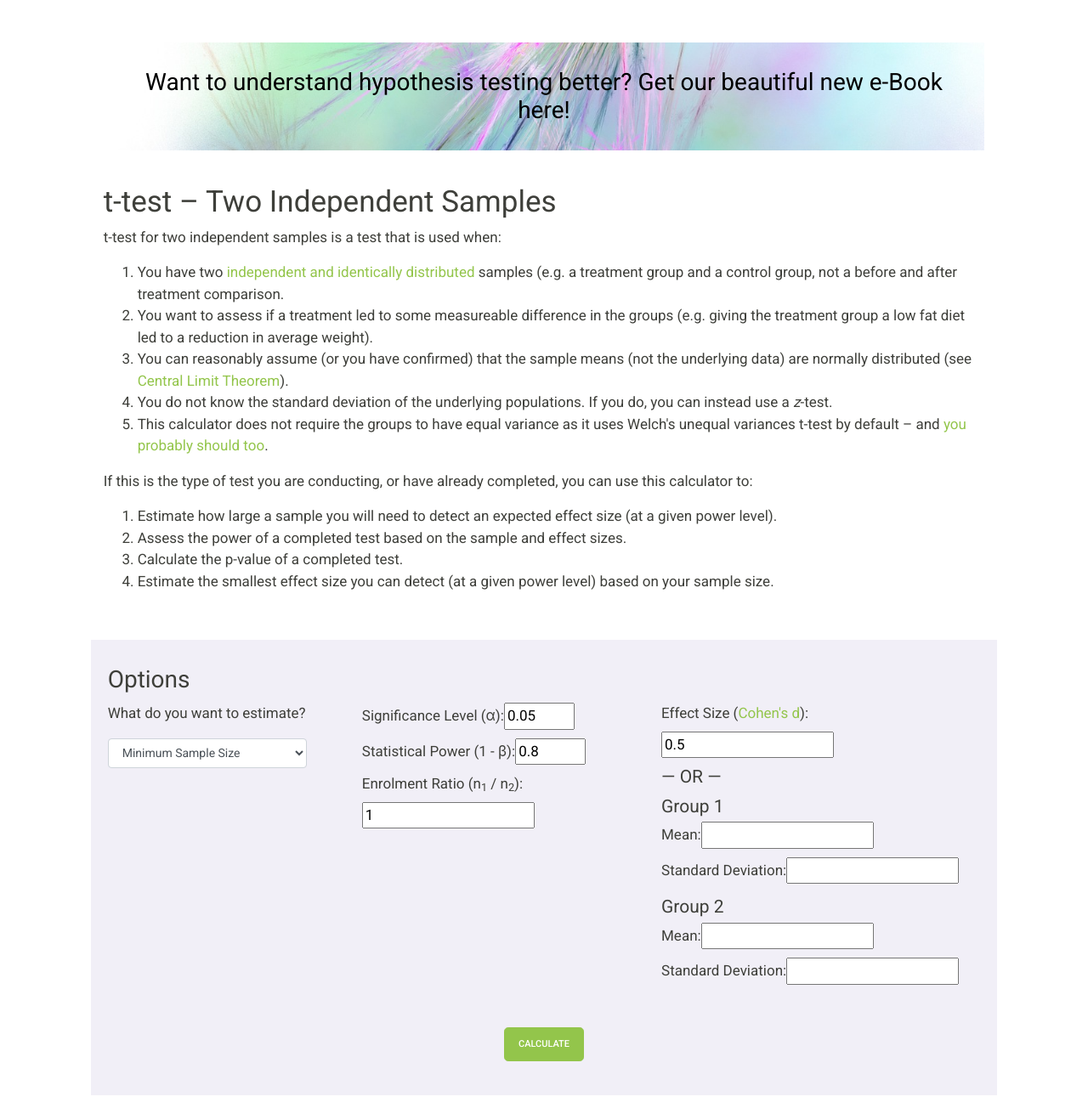
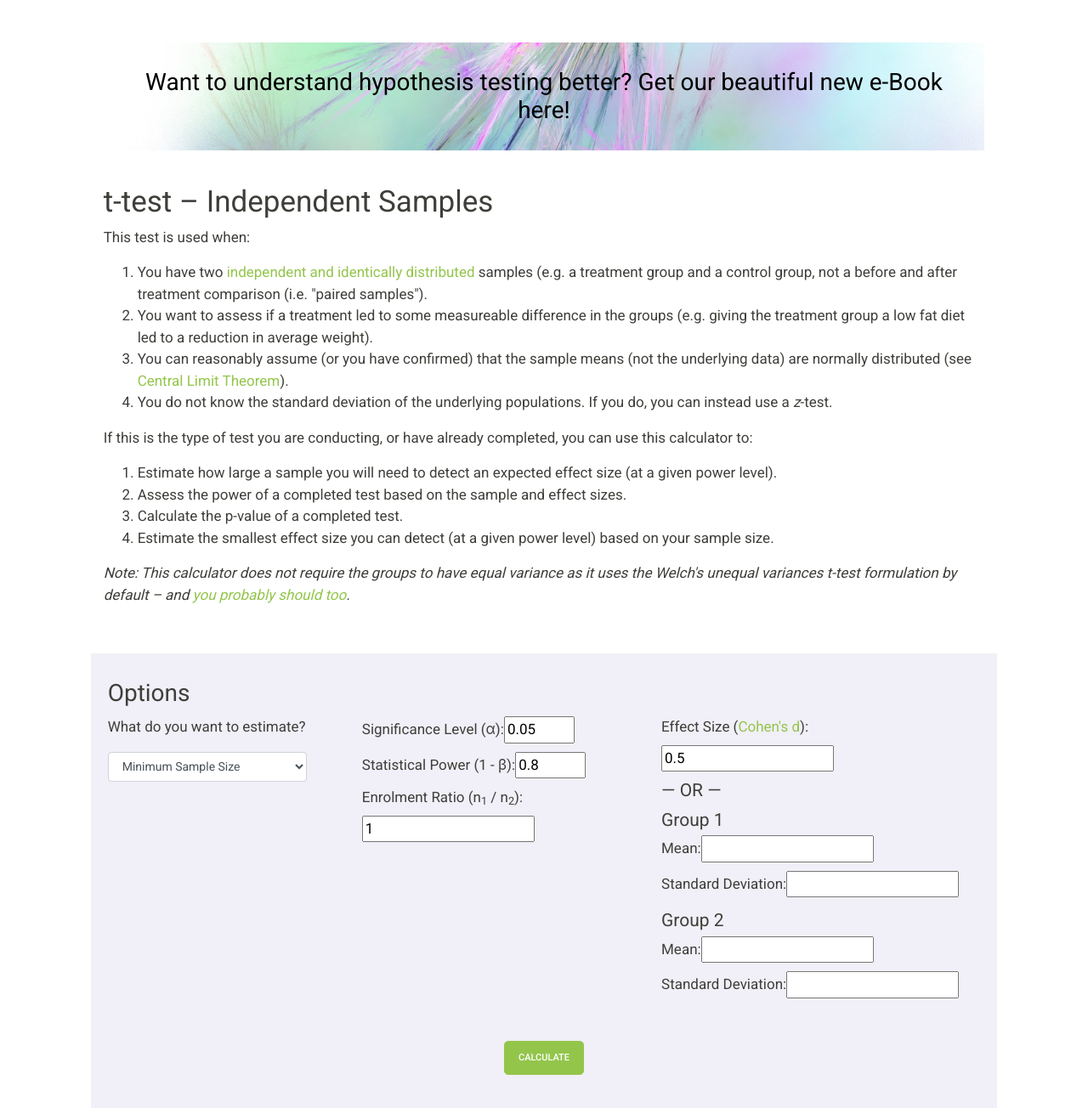
Before and after one commit to vladimiriii/power-calculator, a Flask app: template app/templates/t-test-two-ind.html in a window 1280 px wide. Shown: the part 87-1391 px from the top of the page at 85% size. Run offline with Flask 2, Linux system fonts and the light colour scheme; the template is opened without the code that fills it, so the values that code supplies are empty; parts of the project's set-up code (start-up, migrations or seed data) failed here and were passed over; some libraries are stand-ins or nearby versions.

Commit message:
Updating some text and URLs

```diff
--- a/app/lib/notes/t_test.py
+++ b/app/lib/notes/t_test.py
@@ -25,7 +25,7 @@ def generate_p_value_notes(n_1, n_2):
     notes = [
         "T is a t distributed random variable with {} degrees of freedom: t<sub>υ={}</sub>".format(upsilon, upsilon),
         "The calculation shown is for a two tailed test. However, from the forumla, you can see the only change required for a one-sided test is to not multiply by 2 in the last step.",
-        "The difference in means (or the effect size) for this calculation represents the observed difference in <i>sample</i> means. This is because we are calculating the probability of observing an effect size at least as large as the one observed if H<sub>0</sub> is true. That is, it is the probability that we would incorrectly reject H<sub>0</sub> (i.e. the Type I error rate)."
+        "The difference in means (or the effect size) for this calculation represents the observed difference in <i>sample</i> means. This is because we are calculating the probability of observing an effect size at least as large as the one observed if H<sub>0</sub> is true. That is, the probability that we would incorrectly reject H<sub>0</sub> (i.e. the Type I error rate)."
     ]
     return notes
 
--- a/app/static/script/custom/testMap.js
+++ b/app/static/script/custom/testMap.js
@@ -13,7 +13,7 @@ const testMap = [
     },
     {
         "name": "t-test with two independent samples",
-        "url": "./t-test-two-independent-samples",
+        "url": "./t-test-independent-samples",
         "status": "available",
         "attributes": {
             "groups": ["2"],
@@ -35,7 +35,7 @@ const testMap = [
     },
     {
         "name": "t-test with two independent samples and unequal variance",
-        "url": "./t-test-two-independent-samples",
+        "url": "./t-test-independent-samples",
         "status": "available",
         "attributes": {
             "groups": ["2"],
--- a/app/static/script/custom/ttest2ind/results.js
+++ b/app/static/script/custom/ttest2ind/results.js
@@ -64,7 +64,7 @@ function calculateEstimates(inputs) {
     return new Promise((resolve, reject) => {
         $.ajax({
             type: "POST",
-            url: '/t-test-2-sample-ind-calc',
+            url: '/t-test-independent-samples-calc',
             data: JSON.stringify(inputs),
             contentType: 'application/json',
             success: (response) => {
--- a/app/templates/t-test-two-ind.html
+++ b/app/templates/t-test-two-ind.html
@@ -3,7 +3,7 @@
 
 <head>
 
-    <title>The Power Calculator – t-test with Two Independent Sample</title>
+    <title>The Power Calculator – t-test: Independent Samples</title>
 
     {% include 'includes/basic-meta.html' %}
     {% include 'includes/base-scripts.html' %}
@@ -33,14 +33,13 @@
         </div>
         <div class="row">
             <div class="col-md-10 offset-md-1">
-                <h1>t-test – Two Independent Samples</h1>
-                <p>t-test for two independent samples is a test that is used when:</p>
+                <h1>t-test – Independent Samples</h1>
+                <p>This test is used when:</p>
                 <ol>
-                    <li>You have two <a href="https://en.wikipedia.org/wiki/Independent_and_identically_distributed_random_variables" target='_blank'>independent and identically distributed</a> samples (e.g. a treatment group and a control group, not a before and after treatment comparison.</li>
+                    <li>You have two <a href="https://en.wikipedia.org/wiki/Independent_and_identically_distributed_random_variables" target='_blank'>independent and identically distributed</a> samples (e.g. a treatment group and a control group, not a before and after treatment comparison (i.e. "paired samples").</li>
                     <li>You want to assess if a treatment led to some measureable difference in the groups (e.g. giving the treatment group a low fat diet led to a reduction in average weight).</li>
                     <li>You can reasonably assume (or you have confirmed) that the sample means (not the underlying data) are normally distributed (see <a href="https://en.wikipedia.org/wiki/Central_limit_theorem" target='_blank'>Central Limit Theorem</a>).</li>
                     <li>You do not know the standard deviation of the underlying populations. If you do, you can instead use a <i>z</i>-test.</li>
-                    <li>This calculator does not require the groups to have equal variance as it uses Welch's unequal variances t-test by default – and <a href='https://daniellakens.blogspot.com/2015/01/always-use-welchs-t-test-instead-of.html' target='_blank'>you probably should too</a>.</li>
                 </ol>
                 <p>If this is the type of test you are conducting, or have already completed, you can use this calculator to:</p>
                 <ol>
@@ -49,6 +48,7 @@
                     <li>Calculate the p-value of a completed test.</li>
                     <li>Estimate the smallest effect size you can detect (at a given power level) based on your sample size.</li>
                 </ol>
+                <i><p>Note: This calculator does not require the groups to have equal variance as it uses the Welch's unequal variances t-test formulation by default – and <a href='https://daniellakens.blogspot.com/2015/01/always-use-welchs-t-test-instead-of.html' target='_blank'>you probably should too</a>.</p></i>
             </div>
         </div>
         <div class="row">
--- a/app/views.py
+++ b/app/views.py
@@ -26,12 +26,12 @@ def privacy_policy_page():
     return render_template('privacy-policy.html')
 
 
-@test_page.route('/t-test-two-independent-samples', methods=['GET'])
+@test_page.route('/t-test-independent-samples', methods=['GET'])
 def t_test_two_ind():
     return render_template('t-test-two-ind.html')
 
 
-@api_endpoint.route('/t-test-2-sample-ind-calc', methods=['POST'])
+@api_endpoint.route('/t-test-independent-samples-calc', methods=['POST'])
 def t_test_ind():
     try:
         input = json.loads(request.data)
```
